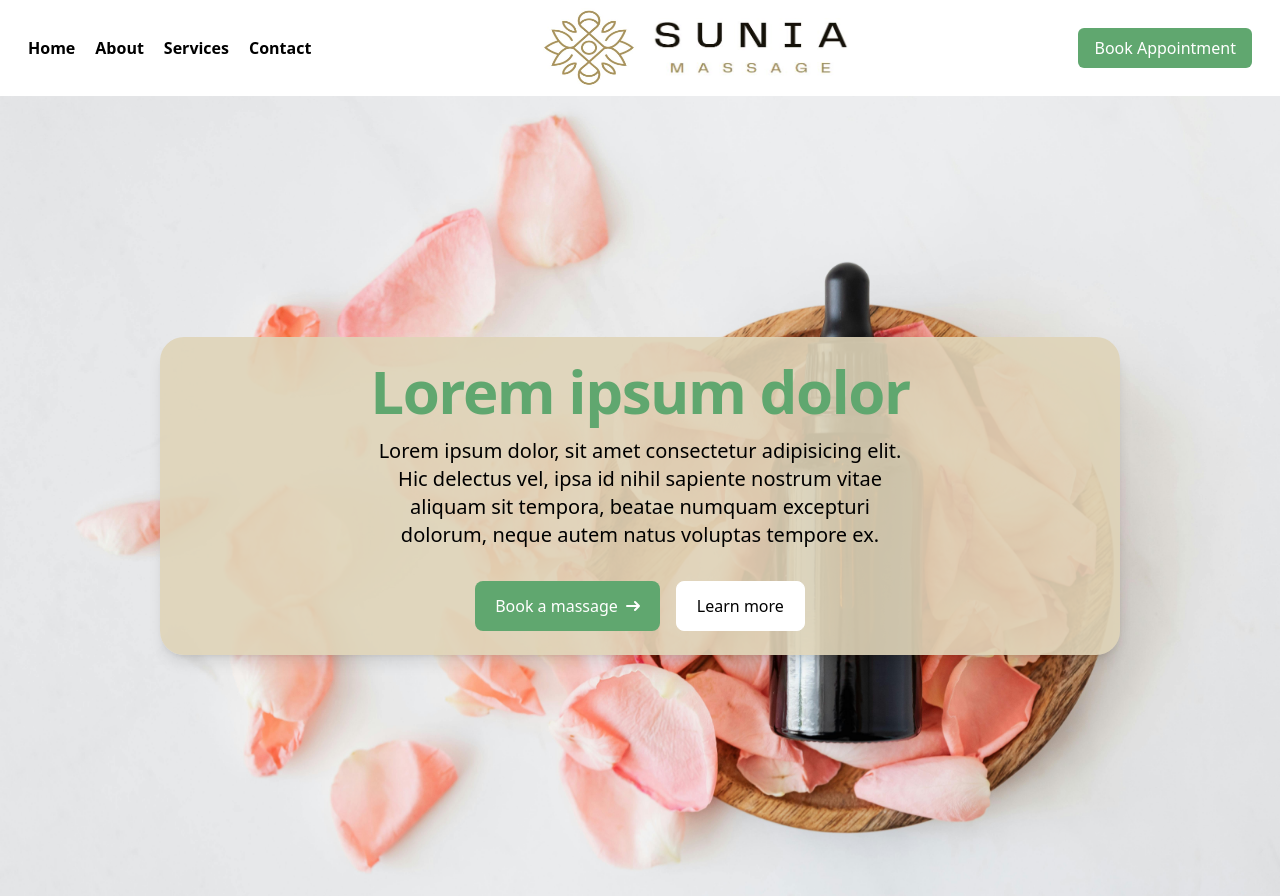
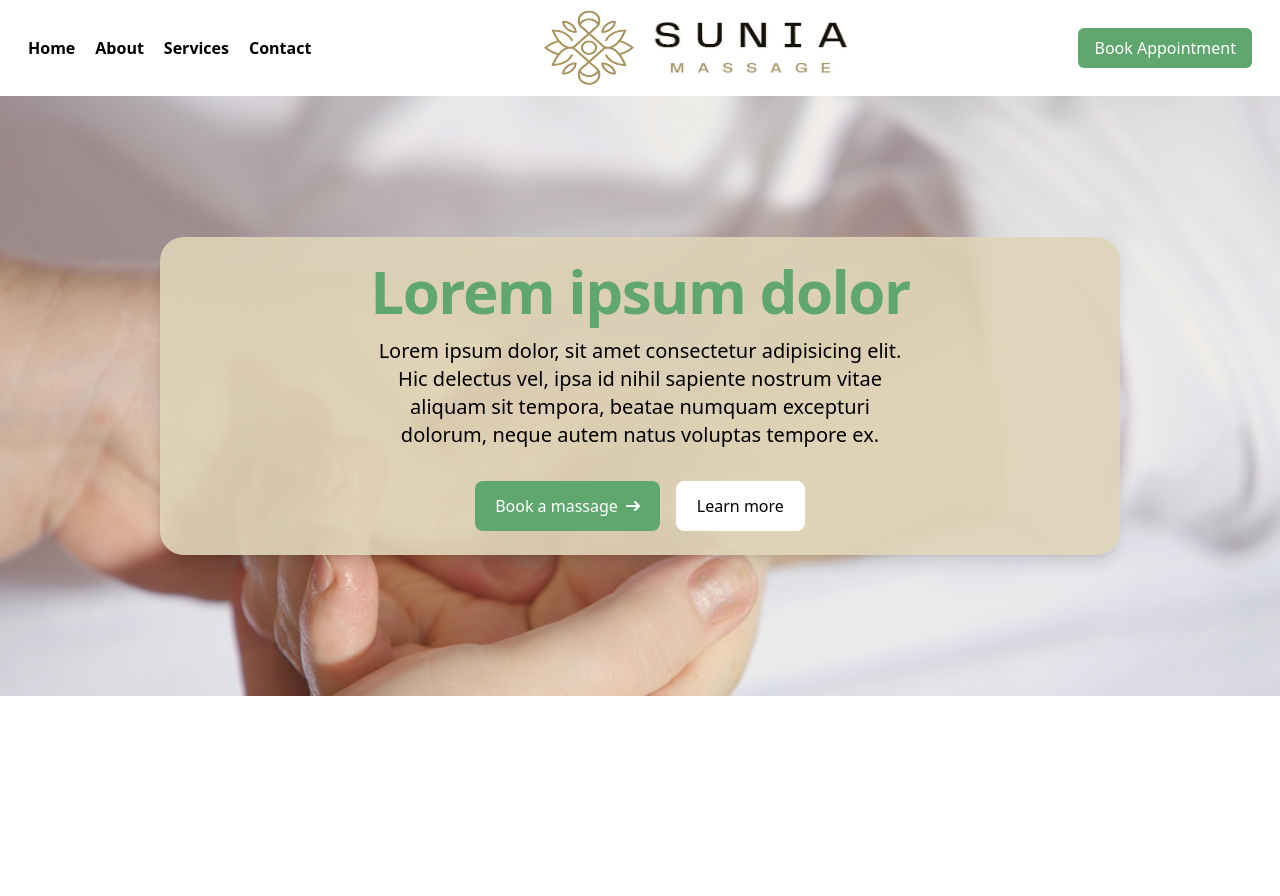
Before and after one commit to ShawnRSidwell/suniamassage, a React (Vite) app: page /home in a window 1280 px wide. After the commit the page ends 800 px from the top, so only its background shows below. Built offline with nearby package versions, Linux system fonts and the light colour scheme.

Commit message:
fix background

```diff
--- a/src/pages/Home.jsx
+++ b/src/pages/Home.jsx
@@ -2,7 +2,7 @@ import Jumbotron from "../ui/Jumbotron";
 
 function Home() {
   return (
-    <div className="max-h-dvh h-dvh flex justify-center items-center">
+    <div className="flex justify-center items-center">
       <Jumbotron />
     </div>
   );
--- a/src/ui/Jumbotron.jsx
+++ b/src/ui/Jumbotron.jsx
@@ -2,8 +2,8 @@ import Button from "./Button";
 
 function Jumbotron() {
   return (
-    <section className="bg-cover bg-no-repeat bg-[url('/massage-background.jpg')] bg-top">
-      <div className=" text-center w-full h-[100dvh] flex justify-center items-center">
+    <section className=" bg-cover bg-no-repeat bg-[url('/hand-massage.jpg')] bg-top flex flex-col">
+      <div className=" text-center w-full h-[75dvh] flex justify-center items-center">
         <div className="bg-[#DFD4B9] w-3/4 rounded-3xl p-6 bg-opacity-90 shadow-lg">
           <h1 className="mb-4 text-4xl font-extrabold tracking-tight leading-none text-[#60A76F] md:text-5xl lg:text-6xl">
             Lorem ipsum dolor
```
Also changed, not shown: public/hand-massage.jpg (added).
